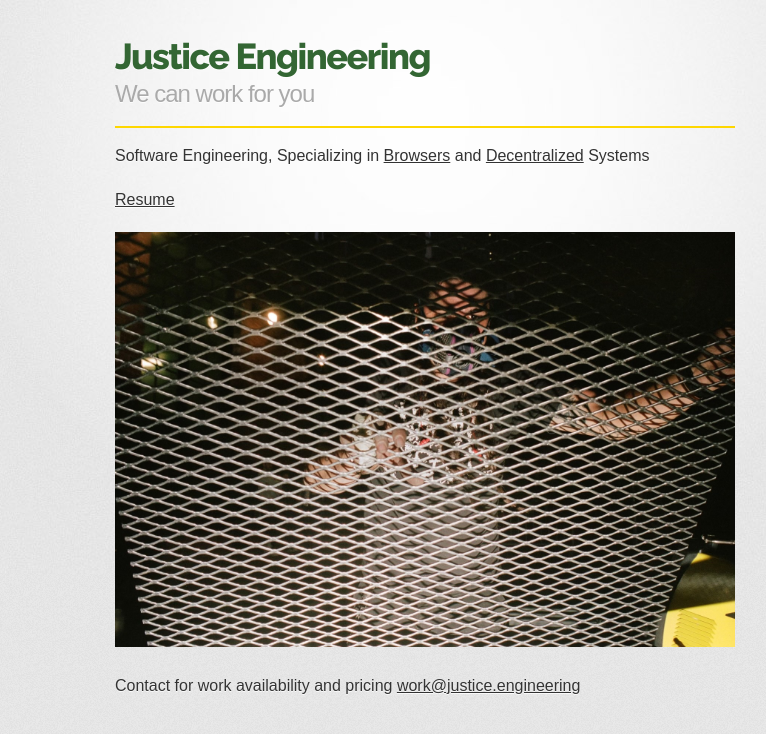
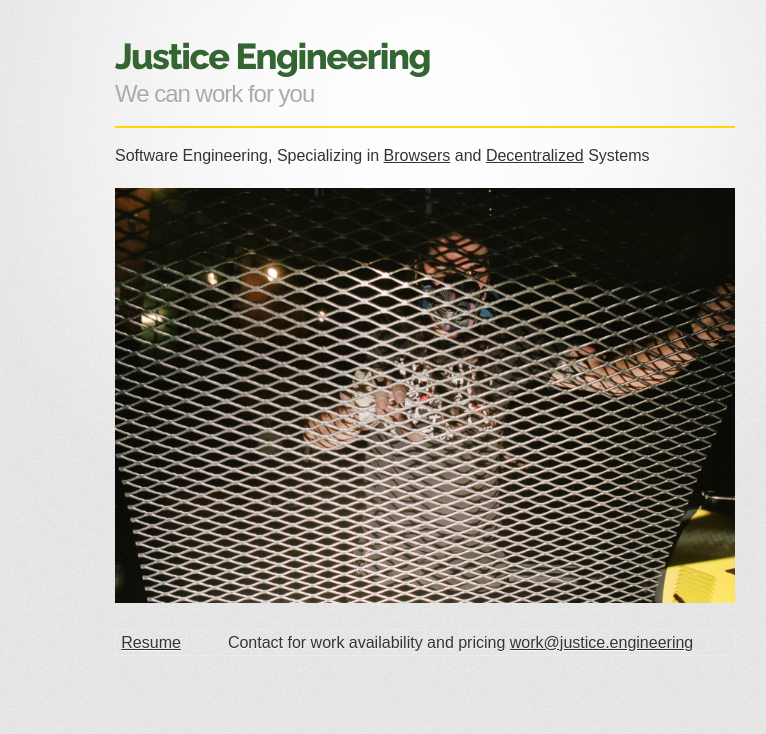
Before and after one commit to JusticeEngineering/JusticeEngineering.github.io, a Jekyll site: the page built from index.md, in a window 1280 px wide. Shown: the top 734 px of the page, without its empty margins (215-981 px from the left). Built offline with Jekyll 4.4.1, drawn with Linux system fonts in a browser that asks for light colours; some web fonts are replaced.

```diff
--- a/index.md
+++ b/index.md
@@ -3,10 +3,8 @@ layout: default
 ---
 Software Engineering, Specializing in [Browsers](https://www.mozilla.org/en-US/firefox/new/) and [Decentralized](https://ipfs.tech/) Systems
 
-[Resume](https://github.com/meandavejustice/resume/blob/master/DavidJusticeResume.pdf)
-
 {:refdef: style="text-align: center;"}
 ![](./assets/images/grate.jpeg)
 {: refdef}
 
-Contact for work availability and pricing [work@justice.engineering](mailto:work@justice.engineering)
+[Resume](https://github.com/meandavejustice/resume/blob/master/DavidJusticeResume.pdf) | Contact for work availability and pricing [work@justice.engineering](mailto:work@justice.engineering)
```
